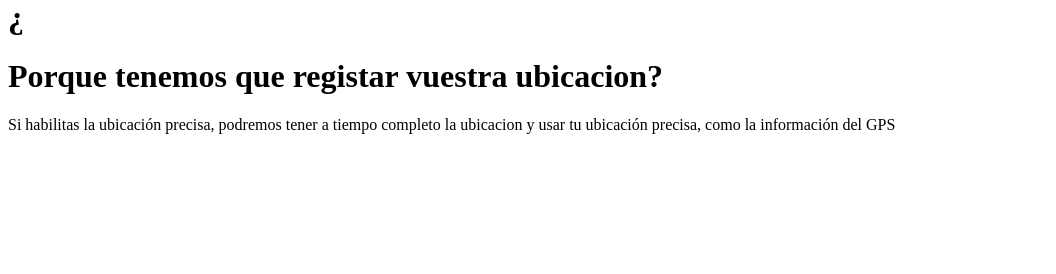
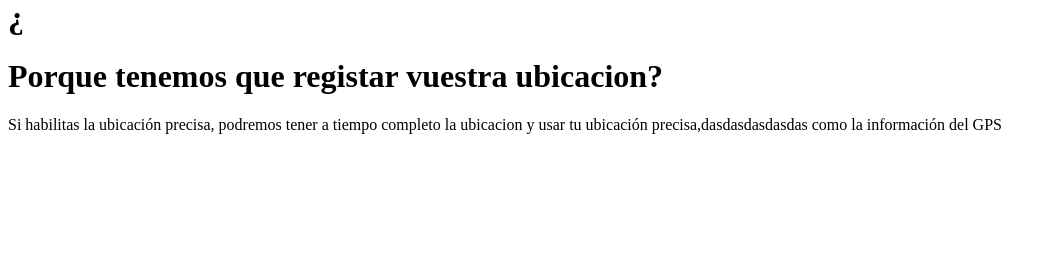
Before and after one commit to 9c23a5/tindware-web, a PHP site: page /FAQ.PHP in a window 1280 px wide. Shown: the part 526-800 px from the top of the page, without its empty margins (0-1056 px from the left). Run offline with PHP 8.4, Linux system fonts and the light colour scheme.

Commit message:
cambios en faq

```diff
--- a/FAQ.PHP
+++ b/FAQ.PHP
@@ -28,7 +28,7 @@ pondra en contacto con usted en 48-72h</p>
 
 <h1>Porque tenemos que registar vuestra ubicacion?</h1>
 <p>Si habilitas la ubicación precisa, podremos tener a tiempo completo la ubicacion
-y usar tu ubicación precisa, como la información del GPS</p>
+y usar tu ubicación precisa,dasdasdasdasdas como la información del GPS</p>
 
 
 
```
